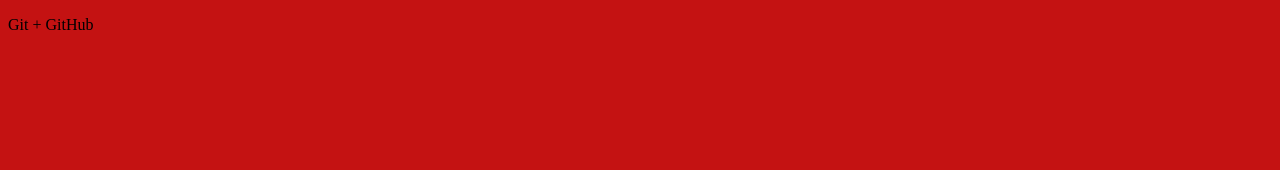
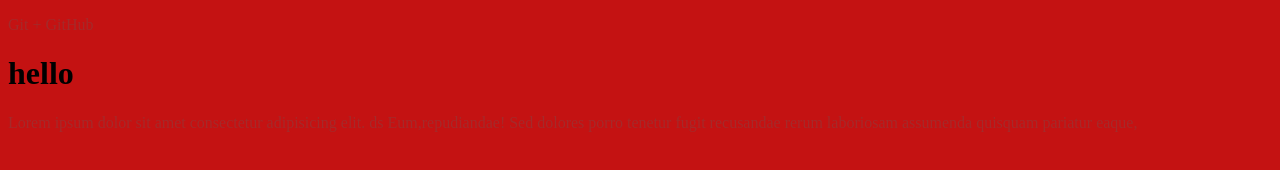
Before and after one commit to alexeyshevchuk91/gittest, a plain HTML site: page index.html in a window 1280 px wide. Drawn offline with Linux system fonts and the light colour scheme.

Commit message:
second commit

```diff
--- a/css/main.css
+++ b/css/main.css
@@ -1,3 +1,6 @@
 body{
     background-color: rgb(196, 18, 18);
 }
+p{
+    color: brown;
+}
--- a/index.html
+++ b/index.html
@@ -9,5 +9,9 @@
 </head>
 <body>
     <p>Git + GitHub</p>
+    <h1>hello</h1>
+    <p>Lorem ipsum dolor sit amet consectetur adipisicing elit. ds
+        Eum,repudiandae! Sed dolores porro tenetur fugit recusandae
+        rerum laboriosam assumenda quisquam pariatur eaque,</p>
 </body>
 </html>
```
